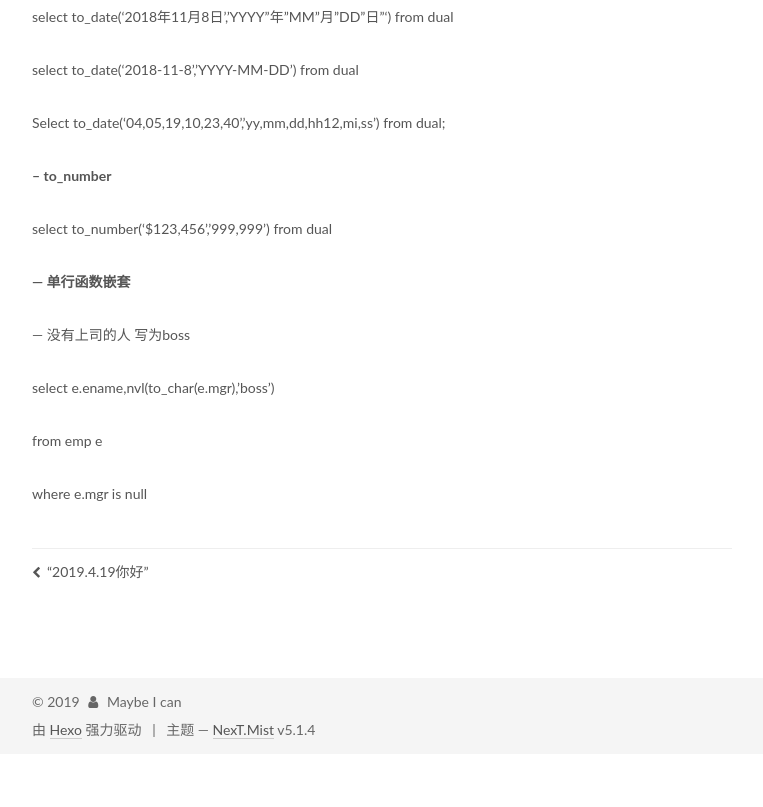
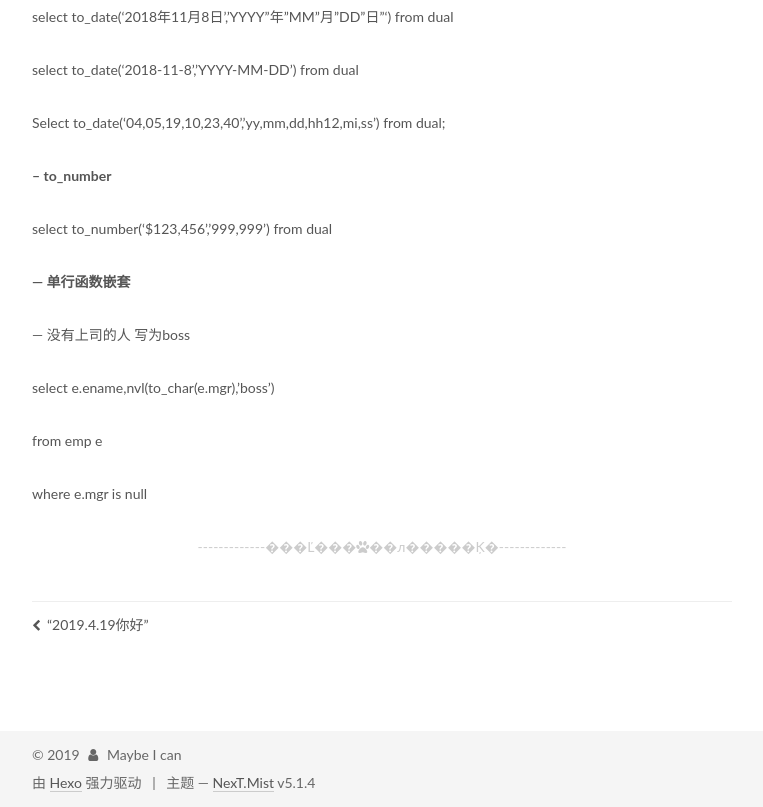
Before and after one commit to sj13579/.github.io, a plain HTML site: page 2019/04/19/oracle数据库/index.html in a window 1280 px wide. Shown: the part 6763-7570 px from the top of the page, without its empty margins (98-861 px from the left). Before the commit the page ends 7517 px from the top, so only its background shows below. Drawn offline with Linux system fonts and the light colour scheme.

Commit message:
Site updated: 2019-04-20 10:38:51

```diff
--- a/2019/04/19/oracle数据库/index.html
+++ b/2019/04/19/oracle数据库/index.html
@@ -440,6 +440,16 @@
 
 
 
+<div>
+
+    <div>
+
+        <div style="text-align:center;color: #ccc;font-size:14px;">-------------���Ľ���<i class="fa fa-paw"></i>��л�����Ķ�-------------</div>
+
+</div>
+
+</div>
+
 
 
 
--- a/css/main.css
+++ b/css/main.css
@@ -1822,7 +1822,7 @@ pre .javascript .function {
   width: 4px;
   height: 4px;
   border-radius: 50%;
-  background: #36ff54;
+  background: #4aff34;
 }
 .links-of-blogroll {
   font-size: 13px;
```
Also changed, not shown: 2019/04/19/“2019-4-19你好”/index.html (+10 -0 lines), index.html (+8 -0 lines).
